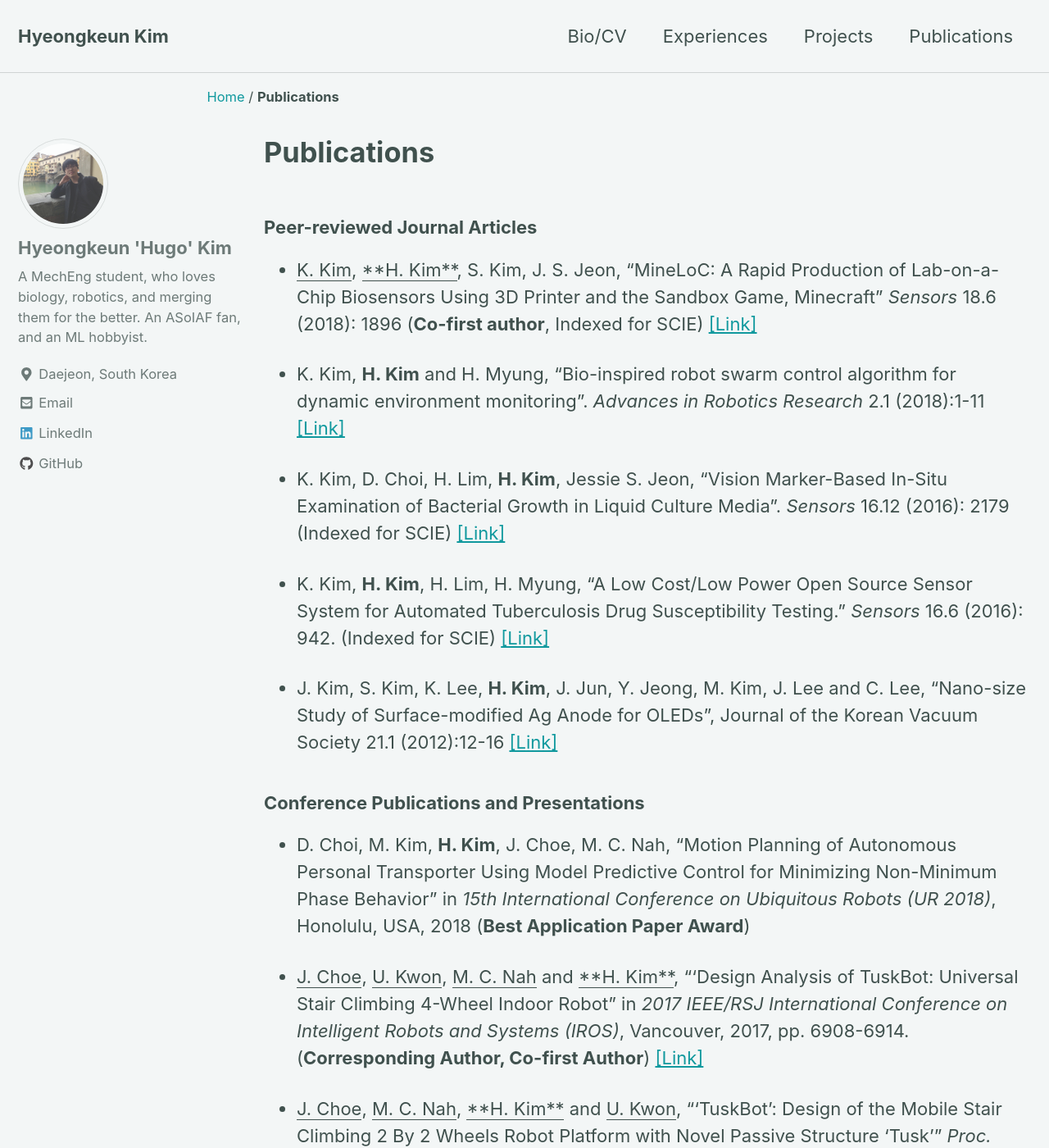
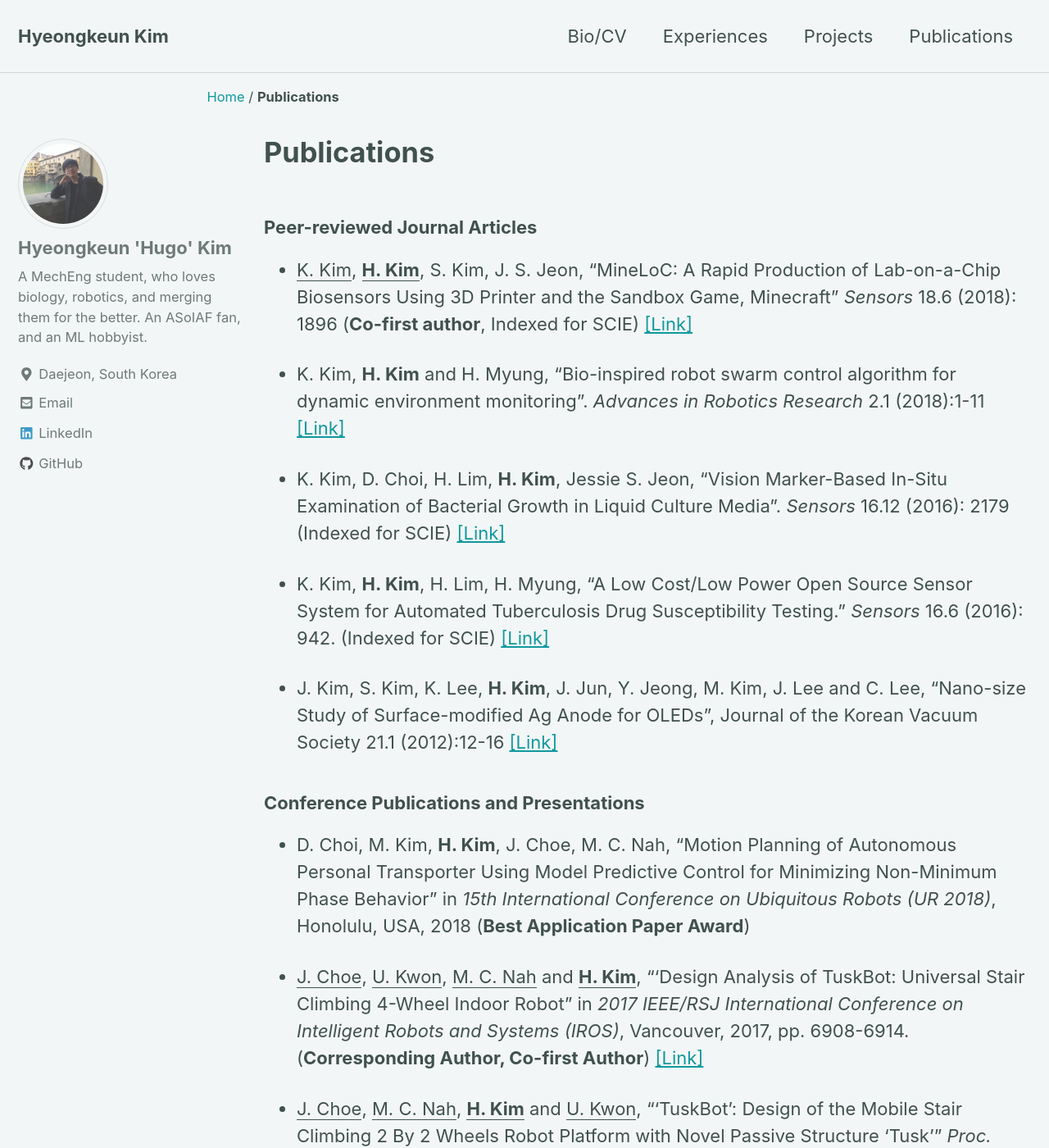
Before and after one commit to engiecat/engiecat.github.io, a Jekyll site: the page built from _pages/publications.md, in a window 1280 px wide and 1400 px high. Shown: the whole window at 82% size. Built offline with Jekyll 4.4.1, drawn with Linux system fonts in a browser that asks for light colours; nearby versions of some CDN libraries.

Commit message:
little bit more fix

```diff
--- a/_pages/publications.md
+++ b/_pages/publications.md
@@ -7,7 +7,7 @@ classes: wide
 ---
 ### Peer-reviewed Journal Articles ###
 
-* <u>K. Kim</u>, <u>**H. Kim**</u>, S. Kim, J. S. Jeon, "MineLoC: A Rapid Production of Lab-on-a-Chip Biosensors Using 3D Printer and the Sandbox Game, Minecraft" *Sensors* 18.6 (2018): 1896
+* <u>K. Kim</u>, **<u>H. Kim</u>**, S. Kim, J. S. Jeon, "MineLoC: A Rapid Production of Lab-on-a-Chip Biosensors Using 3D Printer and the Sandbox Game, Minecraft" *Sensors* 18.6 (2018): 1896
 (**Co-first author**, Indexed for SCIE) [[Link]](http://www.mdpi.com/1424-8220/18/6/1896)
 
 * K. Kim, **H. Kim** and H. Myung, “Bio-inspired robot swarm control algorithm for dynamic environment monitoring”. *Advances in Robotics Research* 2.1 (2018):1-11 [[Link]](http://dx.doi.org/10.12989/arr.2018.2.1.001)
@@ -22,9 +22,9 @@ classes: wide
 
 * D. Choi, M. Kim, **H. Kim**, J. Choe, M. C. Nah, “Motion Planning of Autonomous Personal Transporter Using Model Predictive Control for Minimizing Non-Minimum Phase Behavior” in *15th International Conference on Ubiquitous Robots (UR 2018)*, Honolulu, USA, 2018 (**Best Application Paper Award**)
 
-* <u>J. Choe</u>, <u>U. Kwon</u>, <u>M. C. Nah</u> and <u>**H. Kim**</u>, “‘Design Analysis of TuskBot: Universal Stair Climbing 4-Wheel Indoor Robot” in *2017 IEEE/RSJ International Conference on Intelligent Robots and Systems (IROS)*, Vancouver, 2017, pp. 6908-6914. (**Corresponding Author, Co-first Author**) [[Link]](http://ieeexplore.ieee.org/document/8206614/)
+* <u>J. Choe</u>, <u>U. Kwon</u>, <u>M. C. Nah</u> and **<u>H. Kim</u>**, “‘Design Analysis of TuskBot: Universal Stair Climbing 4-Wheel Indoor Robot” in *2017 IEEE/RSJ International Conference on Intelligent Robots and Systems (IROS)*, Vancouver, 2017, pp. 6908-6914. (**Corresponding Author, Co-first Author**) [[Link]](http://ieeexplore.ieee.org/document/8206614/)
 
-* <u>J. Choe</u>, <u>M. C. Nah</u>, <u>**H. Kim**</u> and <u>U. Kwon</u>, “‘TuskBot’: Design of the Mobile Stair Climbing 2 By 2 Wheels Robot Platform with Novel Passive Structure ‘Tusk’” *Proc. 2017 3rd International Conference on Control, Automation and Robotics (ICCAR)*. IEEE, Apr. 2017, pp. 217-220,
+* <u>J. Choe</u>, <u>M. C. Nah</u>, **<u>H. Kim</u>** and <u>U. Kwon</u>, “‘TuskBot’: Design of the Mobile Stair Climbing 2 By 2 Wheels Robot Platform with Novel Passive Structure ‘Tusk’” *Proc. 2017 3rd International Conference on Control, Automation and Robotics (ICCAR)*. IEEE, Apr. 2017, pp. 217-220,
 (Co-First Author) [[Link]](https://ieeexplore.ieee.org/document/7942690/)
 
 * U. Kwon, **H. Kim**, M. C. Nah and J. Choe, “Rocker-Bogie with ‘Tusk’: Design of the mobile robot platform that can climb stairs with Tusk and rocker-bogie mechanism” in *12nd Korea Robotics Society Annual Conference*, Pyeongchang, Rep. of Korea, 2017
```
